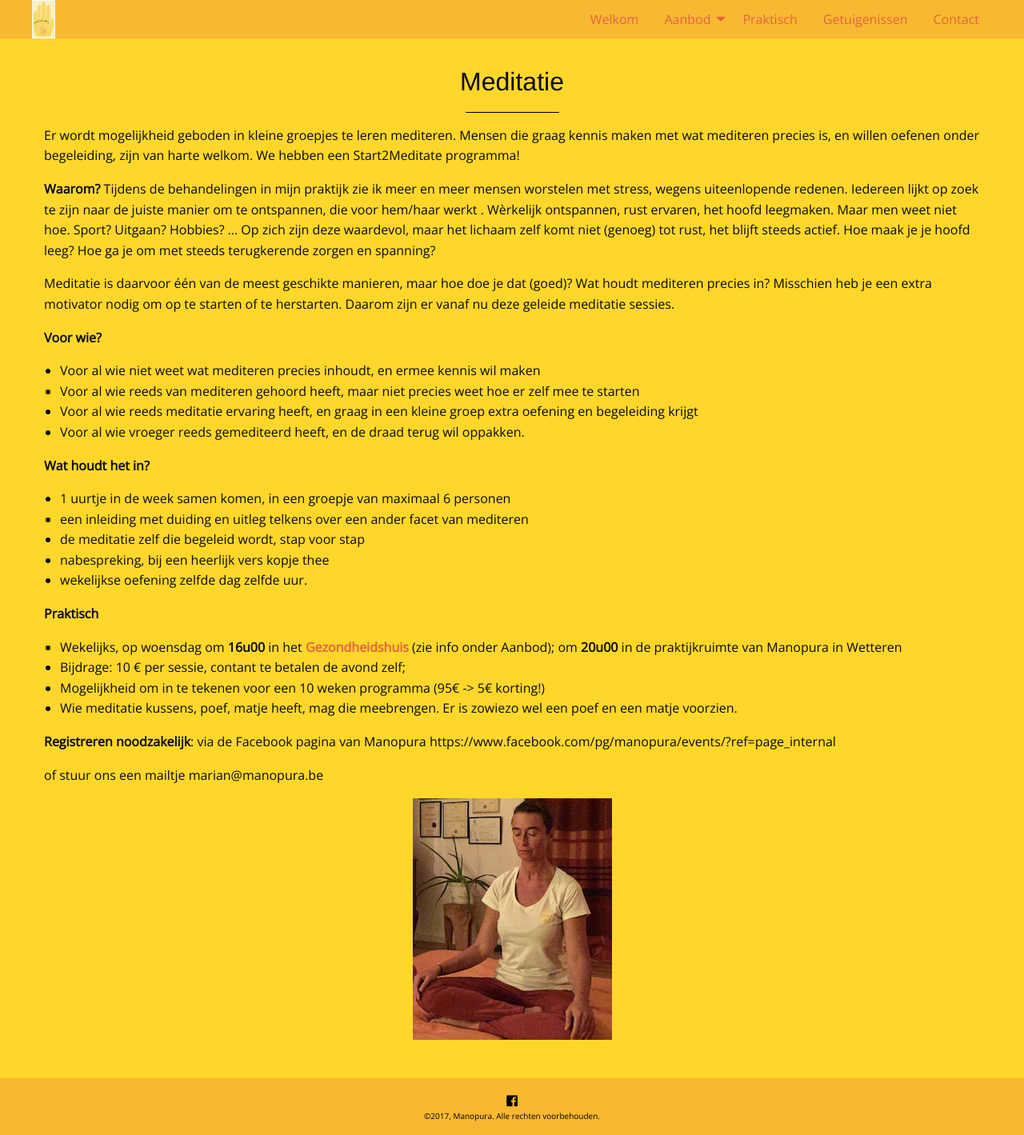
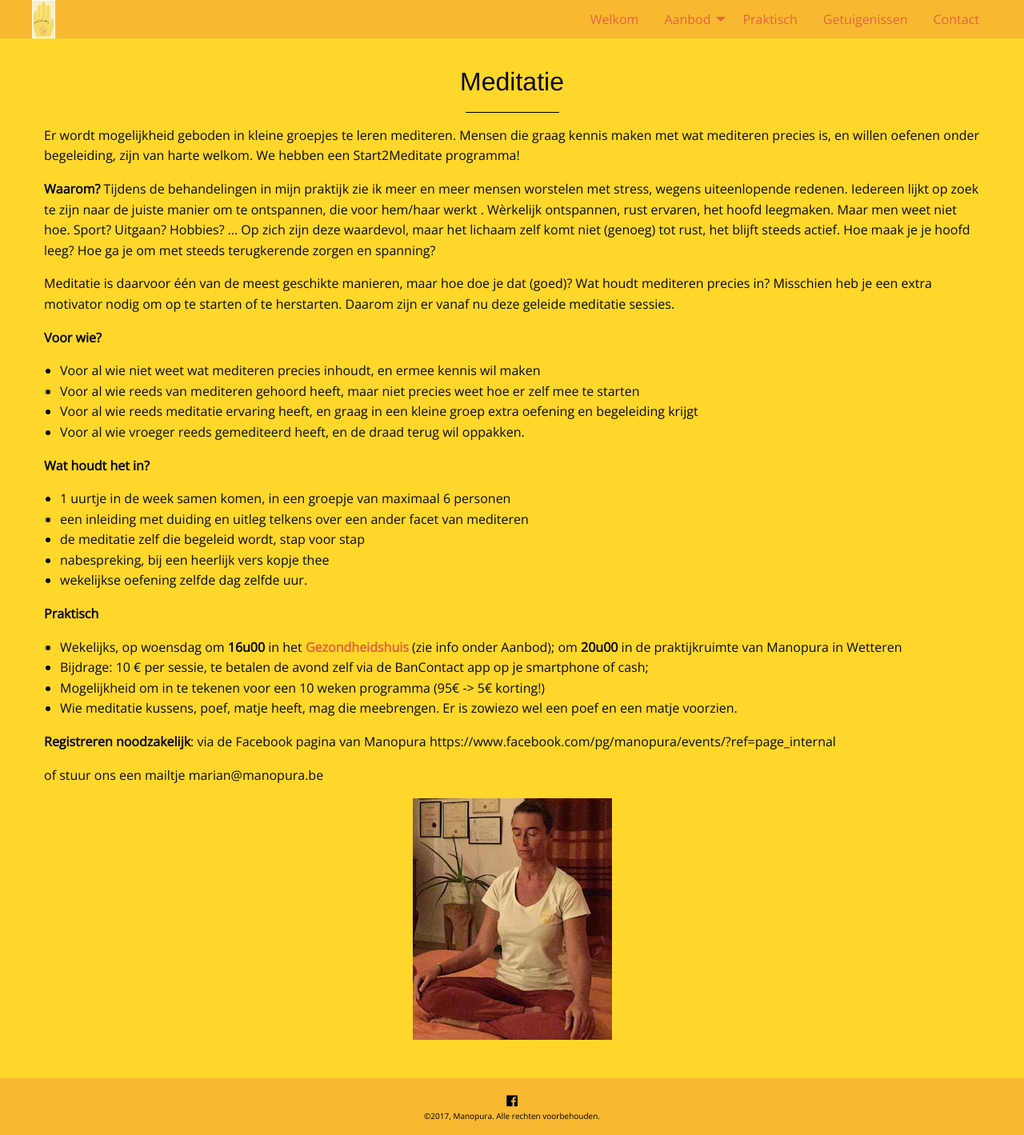
Before and after one commit to manopura/manopura.github.io, a Jekyll site: the page built from meditatie.md, in a window 1280 px wide. Shown: the whole page at 80% size. Built offline with Jekyll 4.4.1, drawn with Linux system fonts in a browser that asks for light colours; nearby versions of some CDN libraries; our own code applies the rules of GitHub Pages for plain Markdown files.

Commit message:
Update meditatie.md

```diff
--- a/meditatie.md
+++ b/meditatie.md
@@ -34,7 +34,7 @@ Meditatie is daarvoor één van de meest geschikte manieren, maar hoe doe je dat
 
 **Praktisch**
 * Wekelijks, op woensdag om **16u00** in het [**Gezondheidshuis**](https://gezondheidshuislede.be) (zie info onder Aanbod); om **20u00** in de praktijkruimte van Manopura in Wetteren
-* Bijdrage: 10 € per sessie, contant te betalen de avond zelf;
+* Bijdrage: 10 € per sessie, te betalen de avond zelf via de BanContact app op je smartphone of cash;
 * Mogelijkheid om in te tekenen voor een 10 weken programma (95€ -> 5€ korting!)
 * Wie meditatie kussens, poef, matje heeft, mag die meebrengen. Er is zowiezo wel een poef en een matje voorzien.
 
```
